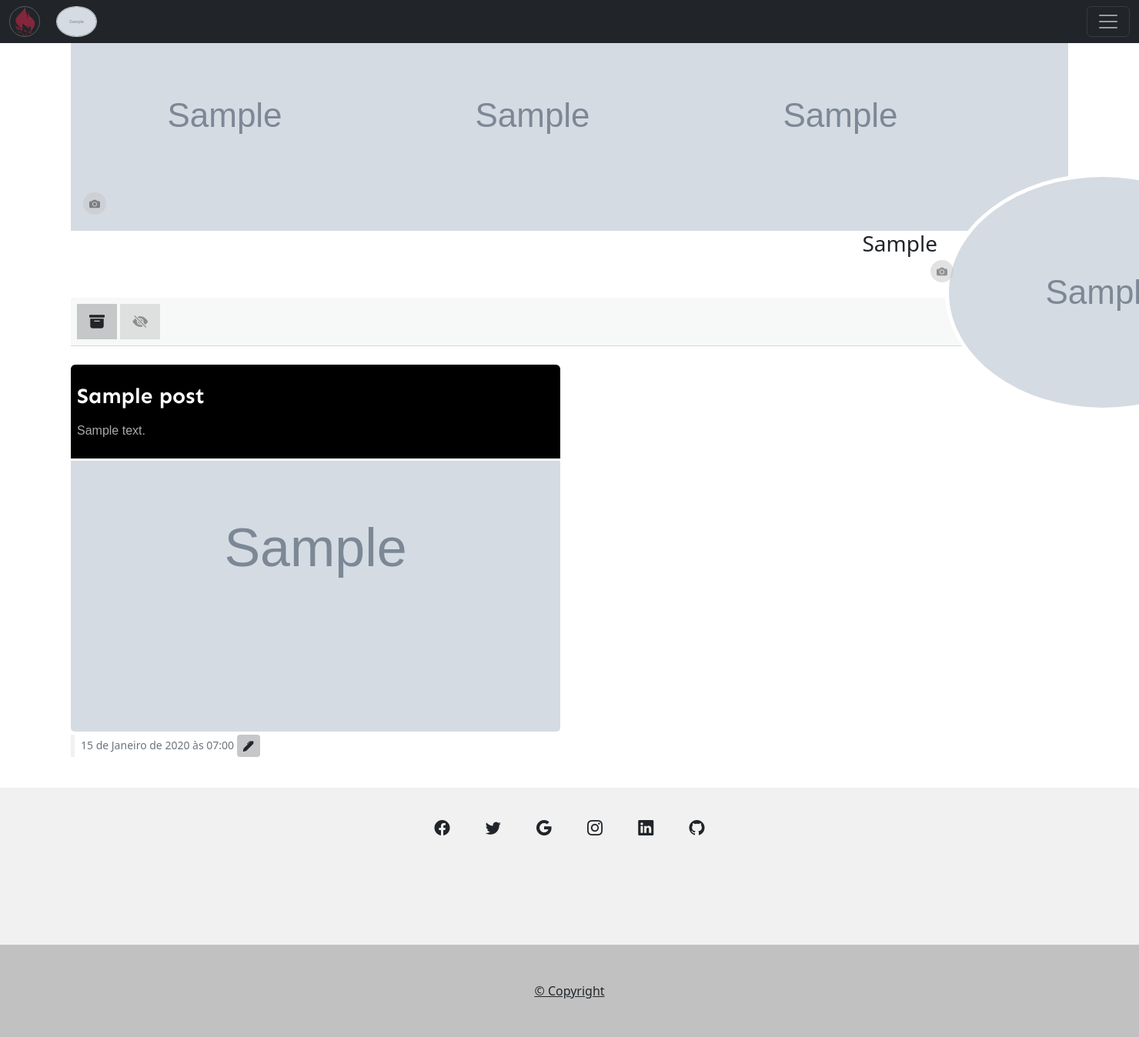
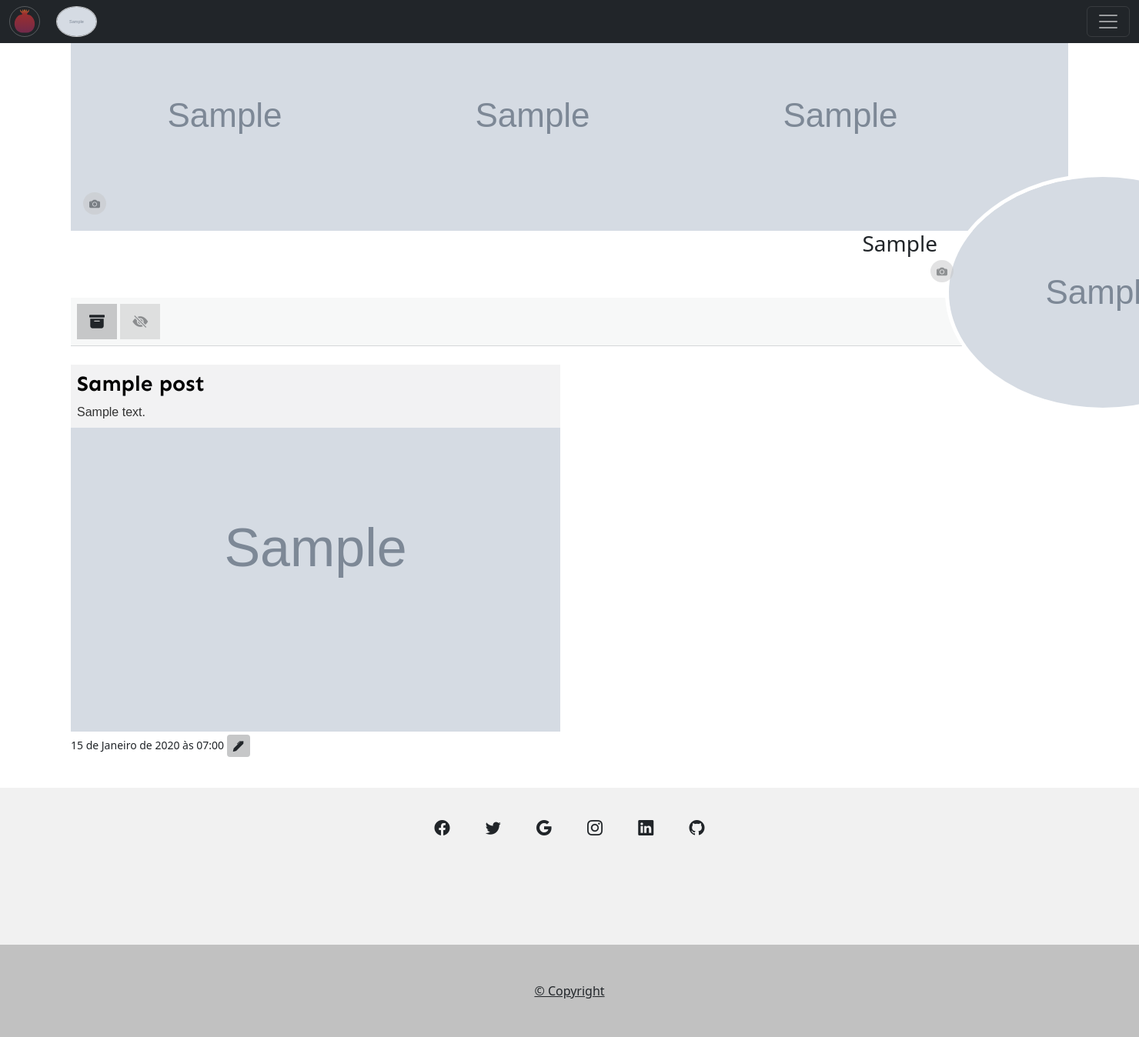
Before and after one commit to wbin01/webprofile, a Django app: a page that uses templates/dashboard.html in a window 1480 px wide; the page is wider, and only the part inside the window is pictured. Shown: that part at 77% size. Run offline with Django 4.2, Linux system fonts and the light colour scheme; a user stored in the database is signed in; tables that the repository leaves empty hold one stand-in row (values such as "Sample post"); grey boxes marked "Sample" are stand-in pictures; some libraries are stand-ins or nearby versions; some web fonts are replaced.

Commit message:
link style

```diff
--- a/templates/dashboard.html
+++ b/templates/dashboard.html
@@ -20,14 +20,16 @@
     <div class="row row-cols-1 row-cols-md-2 g-4">
       {% for post in post_group %}
       {% if post.is_locked_for_review and not user.is_superuser and user.id != post.user.id %}
+        <div class="card mb-1">
+        </div>
       {% else %}
       <div class="col">
-        <div class="card mb-1 border-0">
+        <div class="card mb-1 border-0 rounded-0">
           <a href="{% url 'content' post.url_title post.id %}" class="card-link text-dark text-decoration-none">
 
-            <img src="{{ post.image.url }}" class="card-img" alt="...">
+            <img src="{{ post.image.url }}" class="card-img rounded-0" alt="...">
             <!--width: calc(100% - 20px);-->
-            <div class="rounded-0 rounded-top w-100 px-2 py-4 content">
+            <div class="content rounded-0 w-100 p-2">
               <h3>{{ post.title }}</h3>
               <p class="card-text text-truncate pt-2">{{ post.summary }}</p>
             </div>
@@ -35,13 +37,13 @@
             {% if post.is_locked_for_review %}
             <div class="rounded px-2 py-2 my-0" style="position: absolute; top: 8px; left: 8px; width: calc(100% - 16px); height: calc(100% - 16px); background-color: #F5F5F5;">
               <h6 class="opacity-25 text-truncate pb-1">{{ post.title }}</h6>
-              <div class="p-0 m-0 w-100" style="height: 1px; background-color: #FFF"></div>
+              <div class="p-0 m-0 w-100" style="height: 2px; background-color: #FFF"></div>
 
               <h3 class="py-0 my-0">Bloqueado para análise</h3>
               {% if user.is_superuser %}
-              <p class="text-truncate py-0 my-0"> Visível por você e o usuário '{{ post.user.first_name }}'</p>
+              <p class="text-truncate text-muted py-0 my-0"> Visível por você e o usuário '{{ post.user.first_name }}'</p>
               {% else %}
-              <p class="text-truncate py-0 my-0"> Visível somente por você</p>
+              <p class="text-truncate text-muted py-0 my-0"> Visível somente por você</p>
               {% endif %}
               <p class="pt-2"><small>{{ post.review_reason }}</small></p>
             </div>
@@ -50,10 +52,10 @@
           </a>
         </div>
 
-        <div class="text-muted mb-4 ps-2 border-start border-secondary border-opacity-10 border-5">
-          <small class="text-muted">
+        <div class="pb-4">
+          <small class="content-card-footer">
             {% if not post.user.is_superuser %}
-            <a href="{% url 'dashboard' post.user.username %}" class="text-decoration-none">{{ post.user.first_name }}</a> -
+            <a href="{% url 'dashboard' post.user.username %}">{{ post.user.first_name }}</a> -
             {% endif %}
             {{ post.publication_date }}
           </small>
@@ -85,6 +87,3 @@
 {% include 'partials/_footer.html'%}
 
 {% endblock %}
-<!--                {% if user.is_authenticated and user.id == post.user.id %}-->
-<!--                <i class="bi bi-eye-slash-fill"></i>-->
-<!--                {% endif %}-->
--- a/webprofile/static/webprofile/style/style.css
+++ b/webprofile/static/webprofile/style/style.css
@@ -45,18 +45,35 @@
   background-color: #444 !Important;
   border: solid 1px #444;
 }
+.content-card-footer {
+    margin-bottom: 30px;
+}
+.content-card-footer a, .content-card-footer a:link, .content-card-footer a:active, .content-card-footer a:visited {
+    text-decoration: none;
+    padding: 1px 2px 1px 2px;
+    color: black;
+    box-shadow: inset 0 -3px 0 -1px black;
+    transition: box-shadow .15s ease-in-out;
+}
+.content-card-footer a:hover {
+    color: white;
+    box-shadow: inset 0 -40px 0 -1px black;
+}
+
 .card .content {
     position: absolute;
     top: 0px;
     left: 0px;
-    background-color: #000;
-    border-bottom: 3px solid #FFF;
+    background-color: rgba(245, 245, 245, 0.9);
 }
+
 .card .content h3 {
-    color: #FFF;
+    color: #000;
+    padding: 0px;
+    margin: 0px;
     font-family: "Sen Bold", sans-serif;
 }
 .card .content p {
-    color: #AAA;
+    color: #333;
     font-family: "Poppins Regular", sans-serif;
 }
```
Also changed, not shown: templates/index.html (+5 -5 lines), media/webprofile-bkp.svg (renamed from media/webprofile.svg), webprofile/static/webprofile/media/favicon-bkp.svg (added), webprofile/static/webprofile/media/favicon.svg, webprofile/static/webprofile/media/webprofile-bkp.svg (added), webprofile/static/webprofile/media/webprofile.svg.
